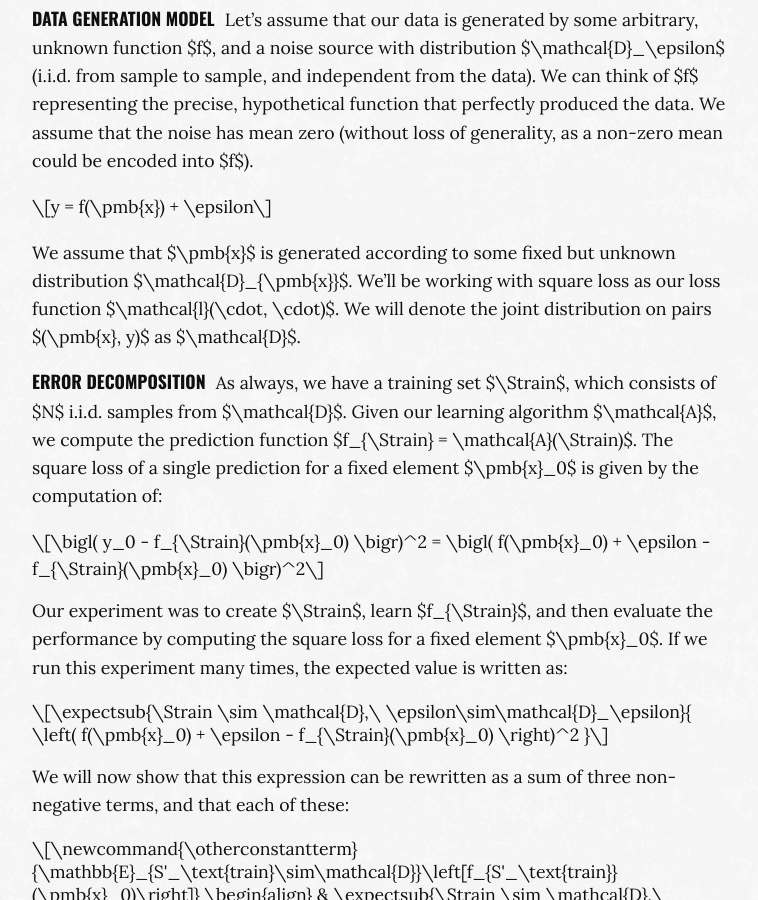
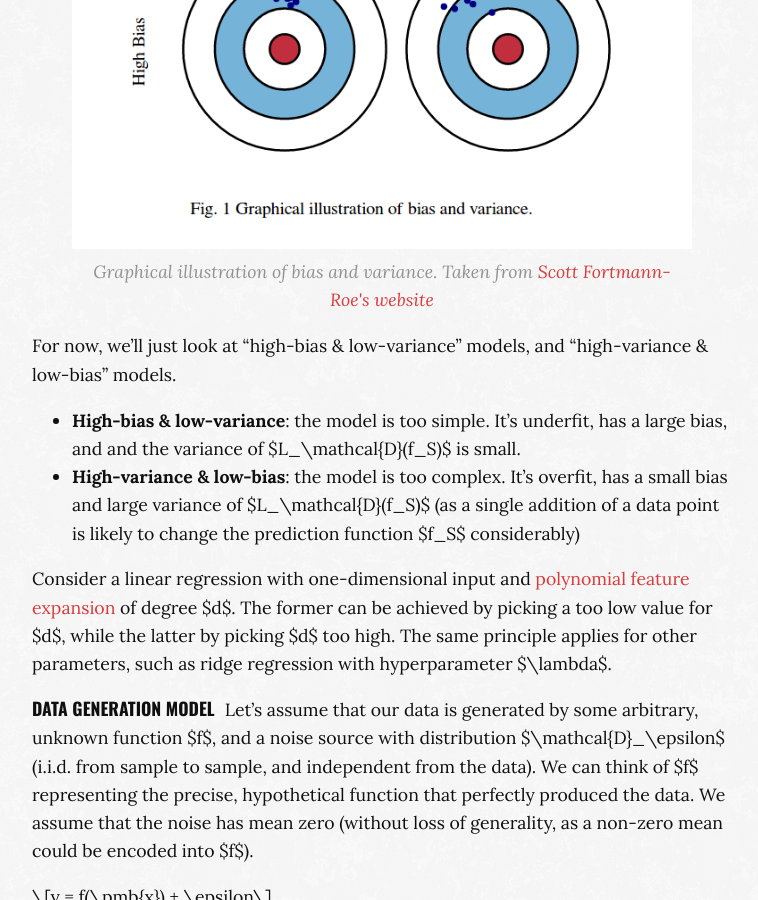
Before and after one commit to MaximeKjaer/kjaer.io, a Jekyll site: the page built from _posts/2018-09-18-ml.md, in a window 1280 px wide and 900 px high, scrolled down 35238 px. Shown: the whole window, without its empty margins (258-1016 px from the left). Built offline with Jekyll 4.4.1, drawn with Linux system fonts in a browser that asks for light colours; comment, search, counter and statistics services are not loaded.

Commit message:
Add bias-variance image to ML notes

```diff
--- a/_posts/2018-09-18-ml.md
+++ b/_posts/2018-09-18-ml.md
@@ -1126,7 +1126,10 @@ Cross-validation returns an unbiased estimate of the generalization error and it
 ### Bias-Variance decomposition
 When we perform model selection, there is an inherent [bias&ndash;variance](https://en.wikipedia.org/wiki/Bias%E2%80%93variance_tradeoff) trade-off.
 
-{% comment %} Todo copy bias variance image {% endcomment %}
+<figure>
+    <img src="/images/ml/bias-variance.png" alt="Bullseye representation of bias vs variance">
+    <figcaption>Graphical illustration of bias and variance. Taken from <a href="http://scott.fortmann-roe.com/docs/BiasVariance.html">Scott Fortmann-Roe's website</a></figcaption>
+</figure>
 
 For now, we'll just look at "high-bias & low-variance" models, and "high-variance & low-bias" models.
 
```
Also changed, not shown: images/ml/bias-variance.png (added).
